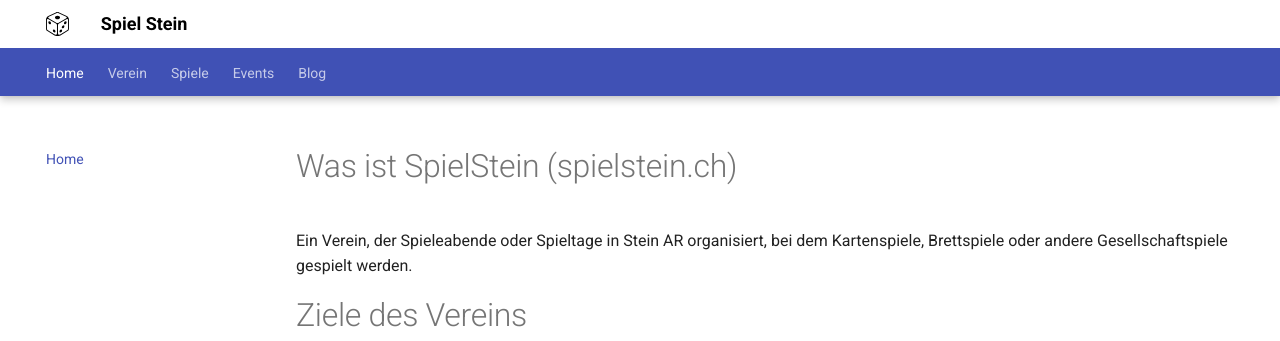
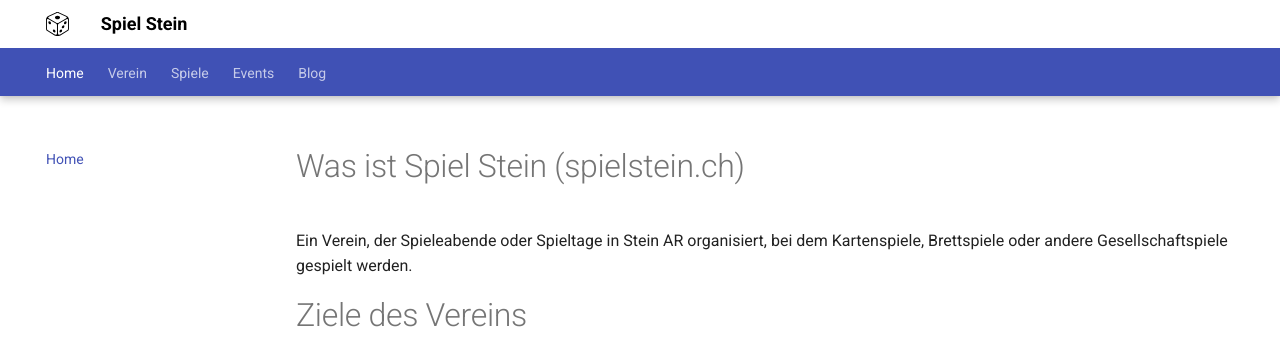
Before and after one commit to spielsteinar/spielstein.ch, an MkDocs documentation site: the page built from docs/index.md, in a window 1280 px wide and 900 px high. Shown: the top 341 px of the window. Built offline with MkDocs 1.6.1 and Material for MkDocs 9.7.7, drawn with Linux system fonts in a browser that asks for light colours.

```diff
--- a/docs/index.md
+++ b/docs/index.md
@@ -1,4 +1,4 @@
-# Was ist SpielStein (spielstein.ch)
+# Was ist Spiel Stein (spielstein.ch)
 
 Ein Verein, der Spieleabende oder Spieltage in Stein AR organisiert, bei dem Kartenspiele, Brettspiele oder andere Gesellschaftspiele gespielt werden.
 
```
